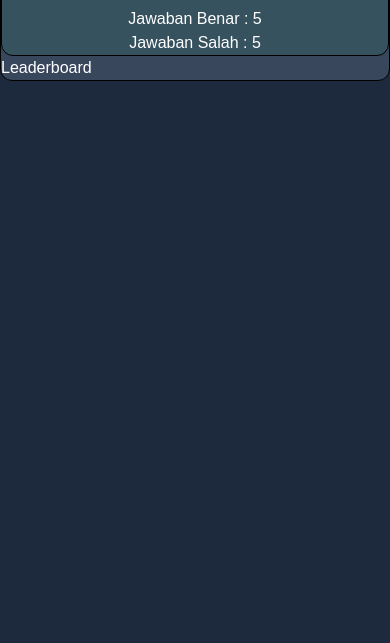
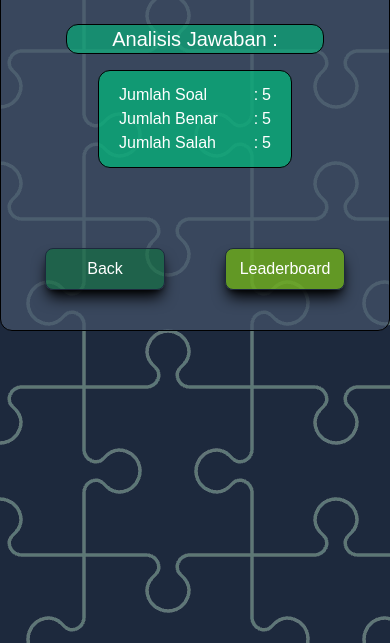
Before and after one commit to Fin-ABC/Web-Quiz, a website: page app/quiz/index.html in a window 390 px wide. Shown: the part 201-844 px from the top of the page. Drawn offline with Linux system fonts and the light colour scheme; a web font is replaced by a local one.

Commit message:
hasil page -mobile version

```diff
--- a/app/quiz/index.html
+++ b/app/quiz/index.html
@@ -6,7 +6,7 @@
     <title>Web Quiz</title>
     <link rel="stylesheet" href="../src/output.css" />
   </head>
-  <body class="font-sour bg-slate-800 text-white">
+  <body class="font-sour bg-slate-800 text-white bg-quiz-light">
     <!-- Detail Page Start -->
     <div id="detail-page" class="hidden">
       <!-- Header -->
@@ -125,22 +125,43 @@
       <!-- konten Hasil Kuis -->
       <div
         id="gameplay-hasil"
-        class=" bg-slate-600/70 border-1 border-black rounded-xl mx-auto"
+        class="bg-slate-600/70 border-1 border-black rounded-xl mx-auto center-center flex-col"
       >
-        <div class="mx-auto text-center font-dyna">
+        <div class="mx-auto text-center font-dyna mt-8">
           <p class="text-2xl font-bold">SKOR</p>
           <p id="nilai" class="text-4xl font-black">100%</p>
         </div>
 
-        <div class="bg-maomao-dark/60 text-center border border-black rounded-xl text-lg">Analisis Jawaban :</div>
-
-        <div class="bg-maomao-dark/60 text-center border border-black rounded-xl text-md">
-          <p id="total">Jumlah soal : 5</p>
-          <p id="benar" class="">Jawaban Benar : 5</p>
-          <p id="salah">Jawaban Salah : 5</p>
+        <div
+          class="bg-emerald-500/60 text-center border border-black rounded-xl text-xl w-4/6 mt-10"
+        >
+          Analisis Jawaban :
         </div>
 
-        <div id="btn-leaderboard" class="rounded-xl bg-lime-600">Leaderboard</div>
+        <div
+          class="bg-emerald-500/70 border border-black rounded-xl text-md w-3/6 center-center flex-col py-3 px-5 mt-4"
+        >
+          <div class="flex gap-1 w-full">
+            <p class="flex-1">Jumlah Soal</p>
+            <p class="">:</p>
+            <p id="total">5</p>
+          </div>
+          <div class="flex gap-1 w-full">
+            <p class="flex-1">Jumlah Benar</p>
+            <p>:</p>
+            <p id="benar">5</p>
+          </div>
+          <div class="flex gap-1 w-full">
+            <p class="flex-1 ">Jumlah Salah</p>
+            <p>:</p>
+            <p id="salah">5</p>
+          </div>
+        </div>
+
+        <div class="center-center gap-15 mt-20 mb-10">
+          <button onclick="changePage('detail-page','gameplay-page'); resetSoal();" class="btn rounded-lg w-30 bg-green-700/45">Back</button>
+          <button class="btn rounded-lg w-30 bg-lime-500/60">Leaderboard</button>
+        </div>
       </div>
     </div>
 
--- a/app/src/input.css
+++ b/app/src/input.css
@@ -6,6 +6,10 @@
     --color-maomao-dark: #365b61;
     --font-dyna: 'DynaPuff', Tahoma; /*Judul*/
     --font-sour: 'Sour Gummy', Arial; /*text*/
+}
+
+.bg-quiz-light{
+    @apply bg-[url('../style/img/light_bg_quiz.avif')];
 }
 
 .btn{
--- a/app/style/js/gameplay.js
+++ b/app/style/js/gameplay.js
@@ -43,7 +43,6 @@ const g_soalke = document.getElementById("gameplay-soalke");
 const g_soal = document.getElementById("gameplay-soal");
 const g_pilihan = document.getElementById("gameplay-pilihan");
 const g_hasil = document.getElementById("gameplay-hasil");
-const btn_leaderboard = document.getElementById('btn-leaderboard')
 const total_soal = dt_level.pertanyaan.length;
 
 function loadSoal() {
@@ -84,9 +83,9 @@ function tampilHasil() {
   const persen = 100 / dt_level.pertanyaan.length;
   const point = jumlahBenar * persen;
 
-  textContent("total", `Jumlah Soal : ${total_soal}`);
-  textContent("benar", `Jawaban Benar : ${jumlahBenar}`);
-  textContent("salah", `Jawaban Salah : ${jumlahSalah}`);
+  textContent("total", `${total_soal}`);
+  textContent("benar", `${jumlahBenar}`);
+  textContent("salah", `${jumlahSalah}`);
   textContent("nilai", `${point}%`);
 
   afterQuiz();
```
Also changed, not shown: app/src/output.css.
